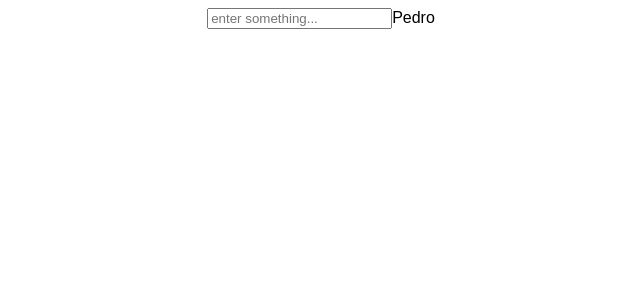
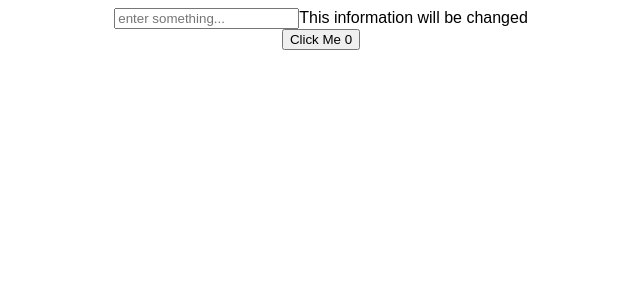
Before and after one commit to machadop1407/react-hooks-course, a React (Create React App) app: page / in a window 1280 px wide. Shown: the top 300 px of the page, without its empty margins (319-959 px from the left). Built offline with nearby package versions, Linux system fonts and the light colour scheme.

Commit message:
add counter example

```diff
--- a/src/UseState/StateTutorial.js
+++ b/src/UseState/StateTutorial.js
@@ -1,17 +1,23 @@
 import React, { useState } from "react";
 
 const StateTutorial = () => {
-  const [inputValue, setInputValue] = useState("Pedro");
+  const [inputValue, setInputValue] = useState("This information will be changed");
+  const [counter, setCounter] = useState(0);
 
-  let onChange = (event) => {
+  let updateUiInformation = (event) => {
     const newValue = event.target.value;
     setInputValue(newValue);
   };
 
   return (
     <div>
-      <input placeholder="enter something..." onChange={onChange} />
-      {inputValue}
+      <div>
+        <input placeholder="enter something..." onChange={updateUiInformation} />
+        {inputValue}
+      </div>
+      <div>
+        <button onClick={() => setCounter(counter + 1)}>Click Me {counter}</button>
+      </div>
     </div>
   );
 };
```
